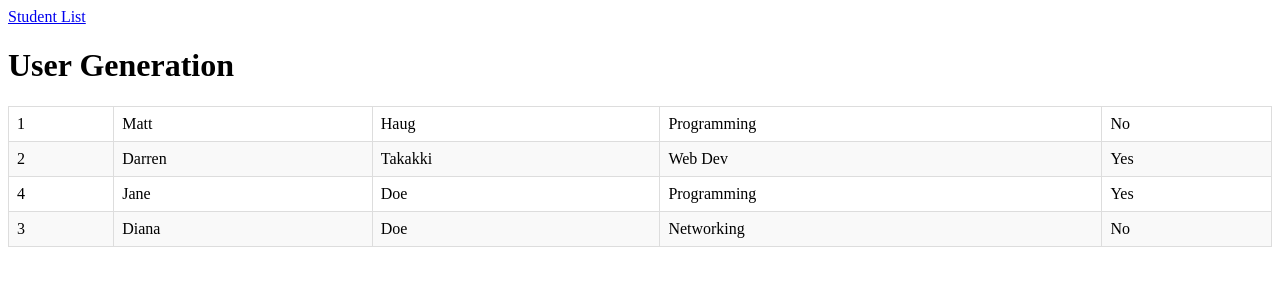
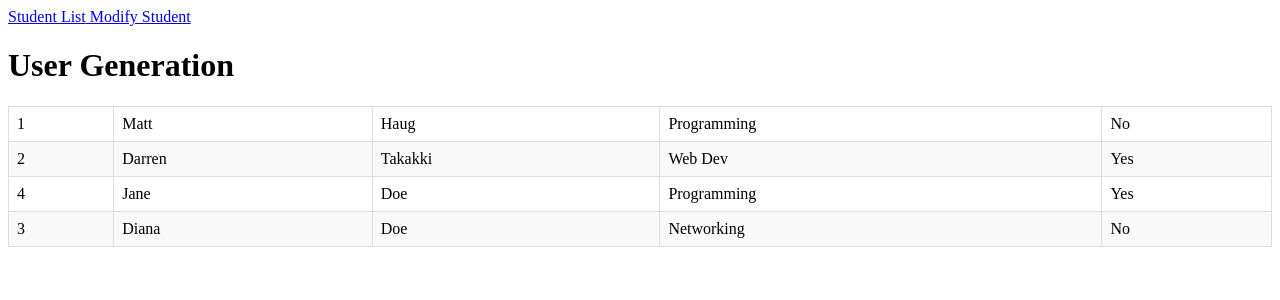
Before and after one commit to diana890/Angular-Class-Project, an Angular app: page /students in a window 1280 px wide. Shown: the top 300 px of the page. Built offline with nearby package versions, Linux system fonts and the light colour scheme.

Commit message:
set the routing

```diff
--- a/src/app/app.component.html
+++ b/src/app/app.component.html
@@ -2,6 +2,7 @@
 <div class="nav-bar">
   <nav>
     <a routerLink="/students" routerLinkActive ="active"> Student List</a>
+    <a routerLink="modify-student" routerLinkActive ="active"> Modify Student</a>
   </nav>
 
 </div>
```
